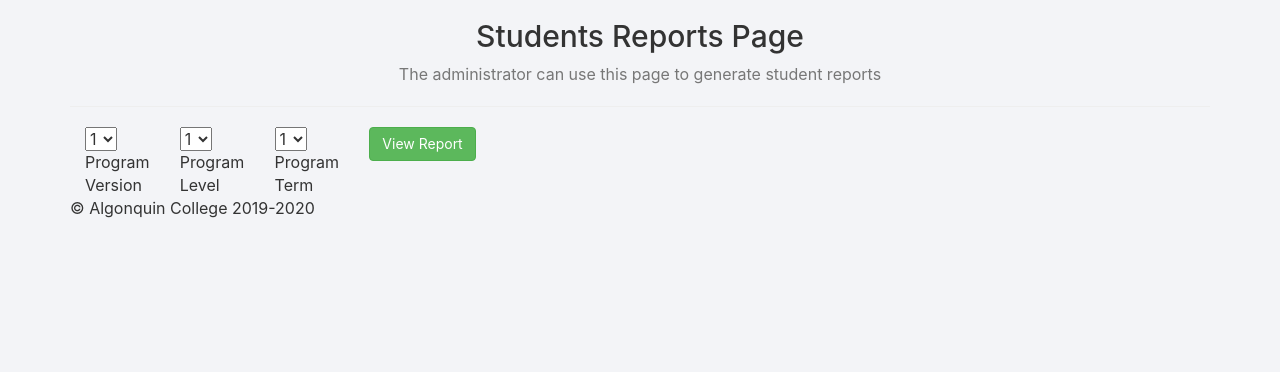
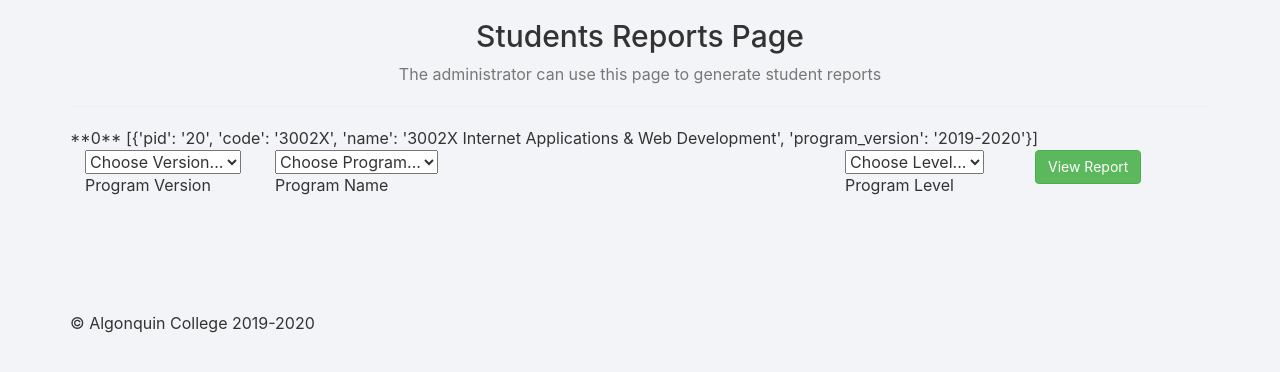
Before and after one commit to deep2sunny/ACCM8, a Flask app: page /administrator/studentsreport in a window 1280 px wide. Shown: the part 60-432 px from the top of the page. Run offline with Flask 2, Linux system fonts and the light colour scheme; data comes from the database, SQL or seed files in the repository; data that the repository does not hold is empty; some libraries are stand-ins or nearby versions.

Commit message:
created student reports back end and rough front end

```diff
--- a/programVersions.py
+++ b/programVersions.py
@@ -1,7 +1,10 @@
 from flask import Blueprint, render_template
+import sys
+import MySQLdb as mdb1
 
 programVersionsBlueprint = Blueprint("programVersions", __name__, static_folder="static", template_folder="template")
 
 @programVersionsBlueprint.route("/administrator/programversions")
 def programVersions():
+
     return render_template("programVersions.html")
--- a/static/studentsReport.js
+++ b/static/studentsReport.js
@@ -0,0 +1,56 @@
+$(document).ready(function () {
+    $('#reportForm').on('submit', function (event) {
+/*
+        $('#reportTables').hide();
+
+        var level = $('#level').val();
+        var pid = $('#version').val();
+        var programCode = $('#program').val();
+
+        console.log(level + "-" + pid + "-" + programCode);
+
+
+
+        requestData = {
+            programCode: programCode,
+            pid: pid,
+            level: level,
+        };
+
+        console.log(requestData);
+
+        $.ajax({
+            type: "POST",
+            url: "/administrator/studentsreport/generatereport",
+            data: JSON.stringify(requestData),
+            dataType: "json",
+            contentType: 'application/json;charset=UTF-8',
+            success: function (response) {
+
+                if (response !== null) {
+                    if (response.status == "1") {
+
+                        console.log("show table");
+
+                        $('#reportTables').show();
+
+                    } else if (response.status == "0") {
+
+                        $('#reportTables').hide();
+
+                        $('#errorConfirmation').show();
+
+                        $('#errorConfirmation').html(response.message);
+                    }
+
+                }
+            },
+            error: function (event, request, settings) {
+                window.alert('AjaxError' + ' : ' + settings);
+            }
+        });
+
+        event.preventDefault();
+*/
+    });
+});
--- a/templates/studentsReport.html
+++ b/templates/studentsReport.html
@@ -4,7 +4,8 @@
 {% block content %}
 <div class="container">
 
-    <form id="viewForm" action="{{ url_for('studentsReport') }}" method="post" class="needs-validation" >
+    <form id="reportForm" action="{{ url_for('studentsReport.studentsReport') }}" method="post"
+        class="needs-validation">
 
         <div class="py-5 text-center ">
             <h2>Students Reports Page</h2>
@@ -17,48 +18,148 @@
 
         <div class="input-group">
 
-        <div class="col-md-2 mb-3">
-            <select name="programVersion" class="custom-select" id="programVersion">
+            {{ "**" + values['version']|string + "**"}}
+            {{programVersions}}
 
-                <option value="1">1</option>
-                <option value="2">2</option>
-                <option value="3">3</option>
-
+            <div class="col-md-2 mb-6">
+                <select id="version" name="version" class="custom-select">
+                    <option value="0">Choose Version...</option>
+                    {% for version in programVersions %}
+                    {% if version['pid'] == values['version'] %}
+                    <option value="{{ version['pid'] }}" selected>{{version['program_version']}}</option>
+                    {% else %}
+                    <option value="{{ version['pid'] }}">{{version['program_version']}}</option>
+                    {% endif %}
+                    {% endfor %}
                 </select>
                 <div class="invalid-feedback">
                     Program Version
                 </div>
             </div>
-        <div class="col-md-2 mb-3">
-            <select name="level" class="custom-select" id="level">
+            <div class="col-md-6 mb-6">
+                <select id="program" name="program" class="custom-select">
+                    <option value="0">Choose Program...</option>
+                    {% for program in programs %}
+                    {% if program['program_code'] == values['program'] %}
+                    <option value="{{ program['program_code'] }}" selected>{{ program['program_name'] }}</option>
+                    {% else %}
+                    <option value="{{ program['program_code'] }}">{{ program['program_name'] }}</option>
+                    {% endif %}
+                    {% endfor %}
+                </select>
+                <div class="invalid-feedback">
+                    Program Name
+                </div>
+            </div>
+            <div class="col-md-2 mb-6">
+                <select id="level" name="level" class="custom-select">
+                    <option value="0">Choose Level...</option>
+                    {% for level in levels %}
+                    {% if level == values['level'] %}
+                    <option value="{{level}}" selected>{{level}}</option>
+                    {% else %}
+                    <option value="{{level}}">{{level}}</option>
+                    {% endif %}
+                    {% endfor %}
+                </select>
 
-                <option value="1">1</option>
-                <option value="2">2</option>
-                <option value="3">3</option>
-
-            </select>
                 <div class="invalid-feedback">
                     Program Level
                 </div>
             </div>
-        <div class="col-md-2 mb-3">
-            <select name="term" class="custom-select" id="term">
-
-                <option value="1">1</option>
-                <option value="2">2</option>
-                <option value="3">3</option>
-
-            </select>
-            <div class="invalid-feedback">
-                Program Term
-            </div>
-        </div>
-        <div class="col-md-2 mb-3">
+            <div class="col-md-2 mb-6">
                 <button type="submit" class="btn btn-success my-1" id="submitBtn">View Report</button>
             </div>
 
         </div>
     </form>
+
+    <div class="form-group row col-md-12" id="messageBox" style="height: 100px;">
+
+        <div class="col-md-10"><label id="errorConfirmation" class="form-control alert-danger"
+                style="display: none; text-align: center;"></label></div>
+    </div>
+
+    <div id="reportTables" >
+
+        {% if failedStudentsRecords|length > 0 %}
+
+        <p>Students who failed</p>
+
+
+
+        <table class="table table-striped table-bordered">
+            <thead>
+                <tr>
+                    <th scope="col">Student Number</th>
+                    <th scope="col">Student Name</th>
+                    <th scope="col">Progression Map</th>
+                </tr>
+            </thead>
+            <tbody id="tableBody">
+                {% for student in failedStudentsRecords %}
+                <tr>
+                    <td>
+                        {{ student['student_num'] }}
+                    </td>
+                    <td>
+                        {{ student['fname'] + " " + student['lname']}}
+                    </td>
+                    <td>
+                        <a href="{{ url_for('viewFlowchart', sid= student['sid'], sVersion=student['program_version'], sProgram=student['pid'], sLevel=student['level'], sCourse='null') }}"
+                            class="badge badge-flowchart" title="Course flowchart" value="{{ student['sid'] }}"><i
+                                class="fas fa-project-diagram"></i></a>
+                    </td>
+
+
+                </tr>
+                {% endfor %}
+            </tbody>
+
+        </table>
+
+        {% endif %}
+
+
+        {% if passedStudentsRecords|length > 0 %}
+
+        <p>Students who passed</p>
+
+
+
+        <table class="table table-striped table-bordered">
+            <thead>
+                <tr>
+                    <th scope="col">Student Number</th>
+                    <th scope="col">Student Name</th>
+                    <th scope="col">Progression Map</th>
+                </tr>
+            </thead>
+            <tbody id="tableBody">
+                {% for student in passedStudentsRecords %}
+                <tr>
+                    <td>
+                        {{ student['student_num'] }}
+                    </td>
+                    <td>
+                        {{ student['fname'] + " " + student['lname']}}
+                    </td>
+                    <td>
+                        <a href="{{ url_for('viewFlowchart', sid= student['sid'], sVersion=student['program_version'], sProgram=student['pid'], sLevel=student['level'], sCourse='null') }}"
+                            class="badge badge-flowchart" title="Course flowchart" value="{{ student['sid'] }}"><i
+                                class="fas fa-project-diagram"></i></a>
+                    </td>
+
+
+                </tr>
+                {% endfor %}
+            </tbody>
+
+        </table>
+
+        {% endif %}
+
+    </div>
 
 </div>
 
@@ -66,7 +167,7 @@
 <script src="https://code.jquery.com/jquery-3.4.1.slim.min.js"
     integrity="sha256-pasqAKBDmFT4eHoN2ndd6lN370kFiGUFyTiUHWhU7k8=" crossorigin="anonymous"></script>
 
-<script type="text/javascript" src="/static/studentReport.js"></script>
+<script type="text/javascript" src="/static/studentsReport.js"></script>
 
 <footer class="container ">
     <p class="float-right">© Algonquin College 2019-2020</p>
```
Also changed, not shown: studentsReport.py (+186 -2 lines). Lines whose indentation alone changed are shown as unchanged.
